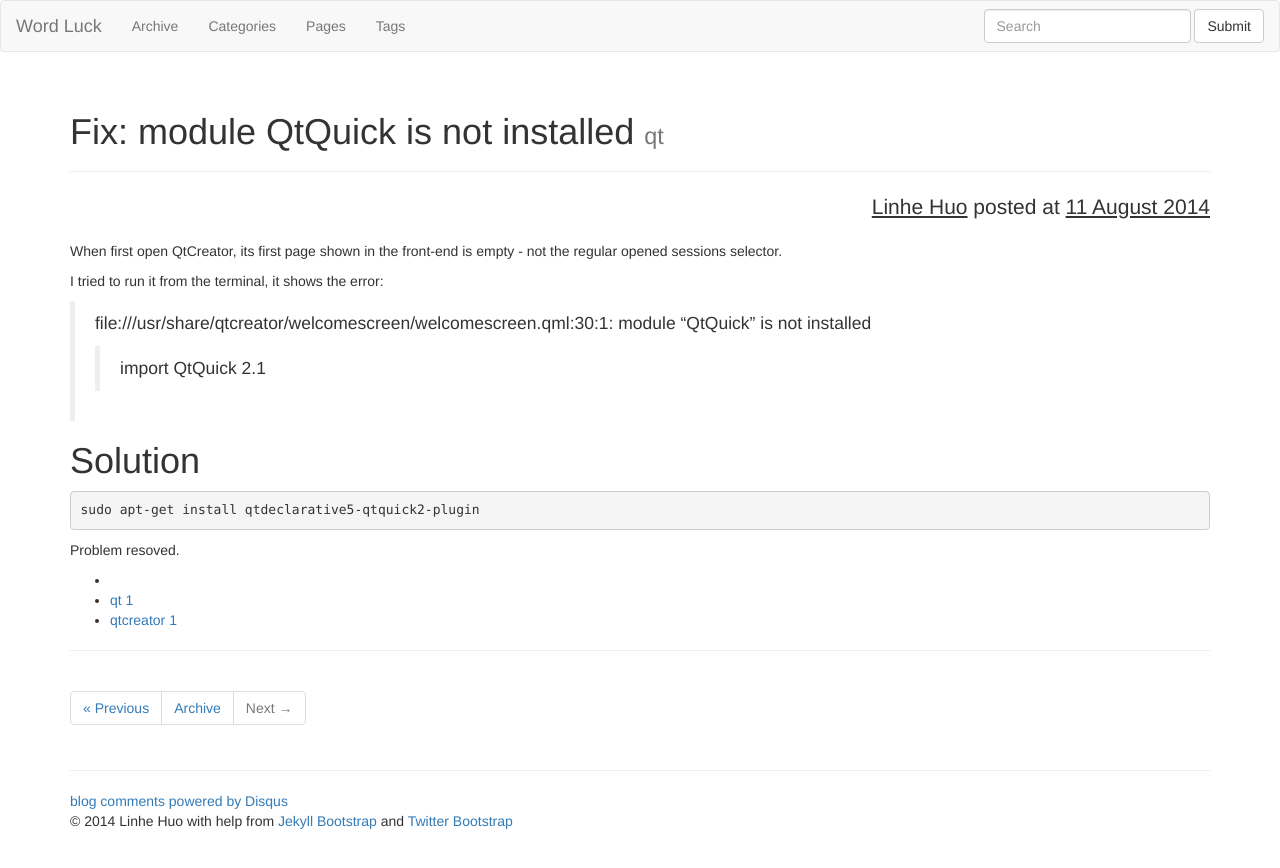
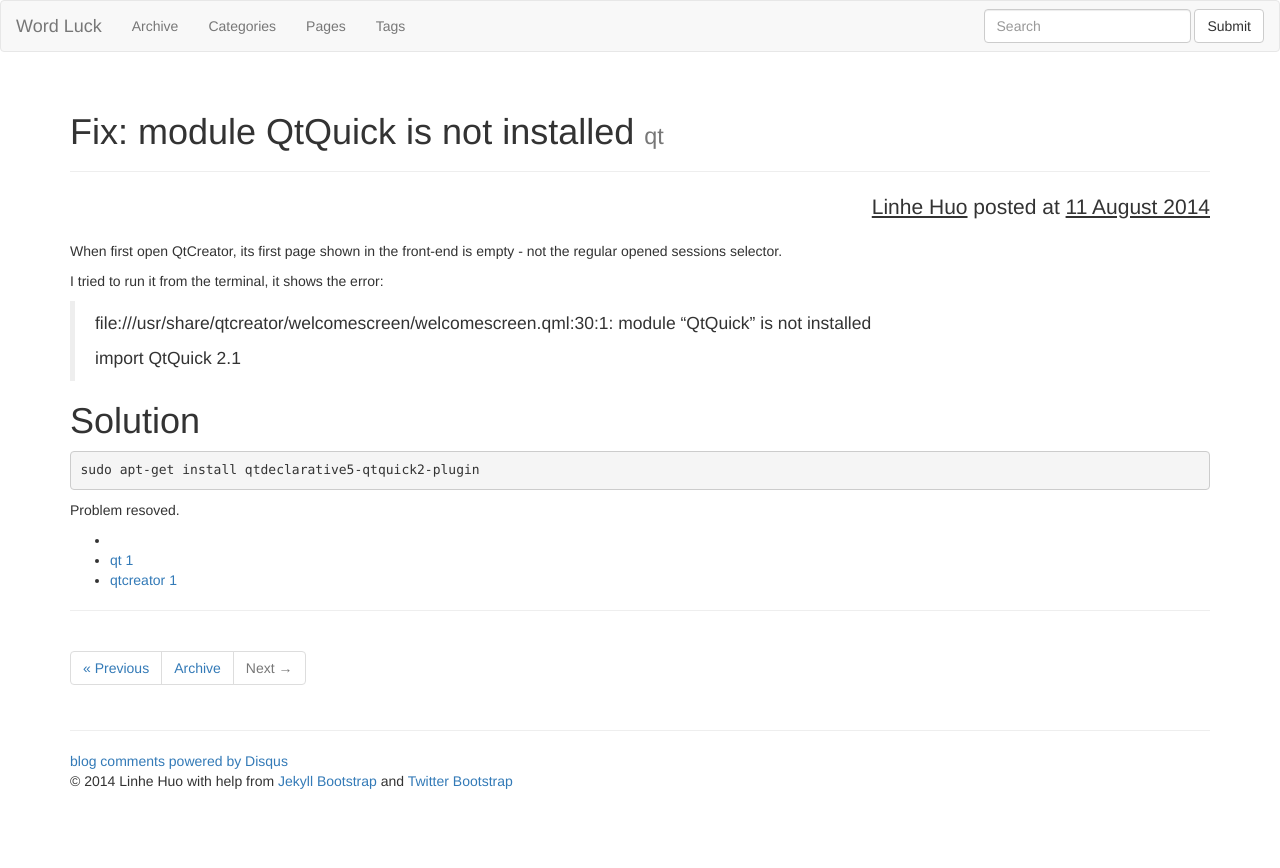
Before and after one commit to wordluck/wordluck.github.io, a Jekyll site: the page built from _posts/qt/2014-08-11-module-QtQuick-is-not-installed.md, in a window 1280 px wide. Shown: the top 868 px of the page. Built offline with Jekyll 4.4.1, drawn with Linux system fonts in a browser that asks for light colours; nearby versions of some CDN libraries; library files that are not in the unit come from our copies; comment, search, counter and statistics services are not loaded.

Commit message:
fix syntax error

```diff
--- a/_posts/qt/2014-08-11-module-QtQuick-is-not-installed.md
+++ b/_posts/qt/2014-08-11-module-QtQuick-is-not-installed.md
@@ -12,9 +12,12 @@ not the regular opened sessions selector.
 
 I tried to run it from the terminal, it shows the error:
 
+>
 > file:///usr/share/qtcreator/welcomescreen/welcomescreen.qml:30:1:
 > module “QtQuick” is not installed
-> > import QtQuick 2.1
+>
+>    import QtQuick 2.1
+>
 
 # Solution
 
```
